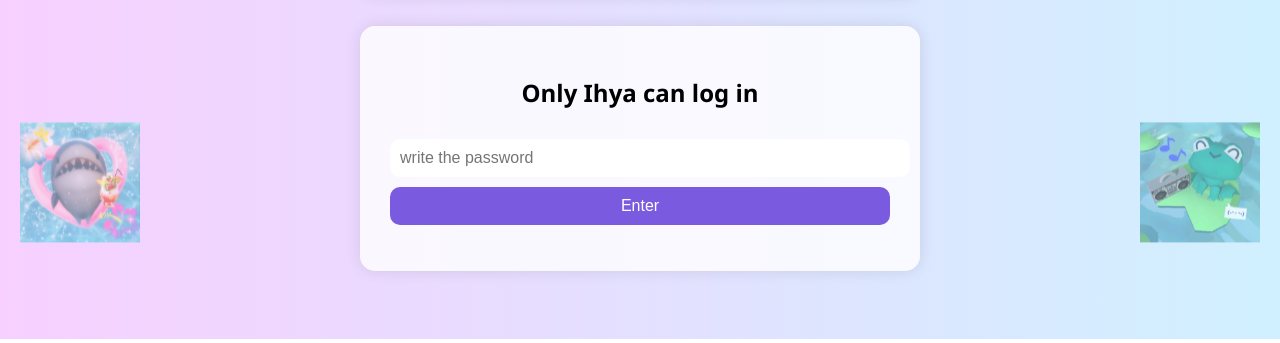
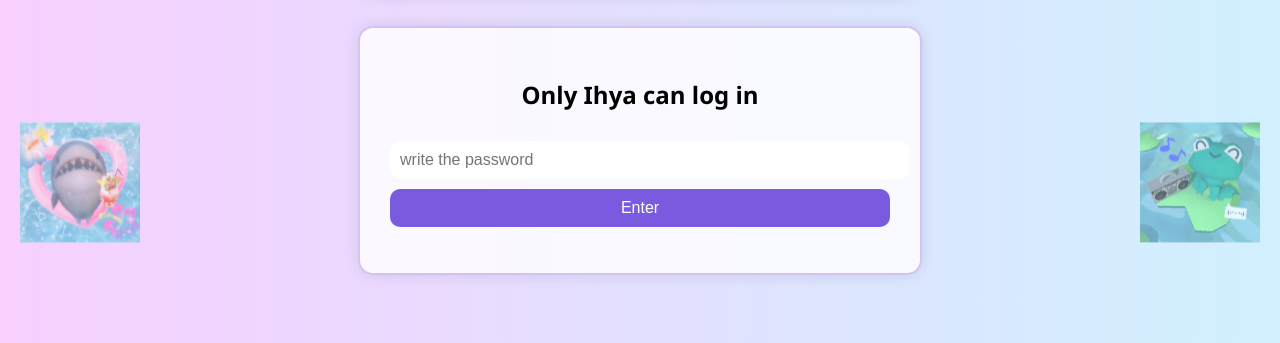
Before and after one commit to Ihya-pixel/Ihya-pixel.github.io, a plain HTML site: page index.html in a window 1280 px wide. Both pictures are taken after a click on the button "🔐 Only Ihya can see the message". Shown: the part 463-806 px from the top of the page. Drawn offline with Linux system fonts and the light colour scheme.

Commit message:
Update index.html

```diff
--- a/index.html
+++ b/index.html
@@ -6,12 +6,20 @@
   <title>࣪ ִ<Ihya-pixel></Ihya-pixel></title>
   <style>
     body {
+
       background: linear-gradient(to right, #f7d0ff, #d0f0ff);
       font-family: 'Segoe UI', sans-serif;
       padding: 30px;
       overflow-x: hidden;
       text-align: center;
     }
+    .login-box {
+  background: rgba(255, 255, 255, 0.95); /* Lebih solid */
+  box-shadow: 0 0 25px rgba(0, 0, 0, 0.15); /* Bayangan lebih besar */
+  border: 2px solid #d2c2f5; /* Tambahan garis tepi */
+  position: relative;
+  z-index: 3; /* Pastikan lebih tinggi dari ornamen */
+}
 
     .container {
       max-width: 500px;
```
